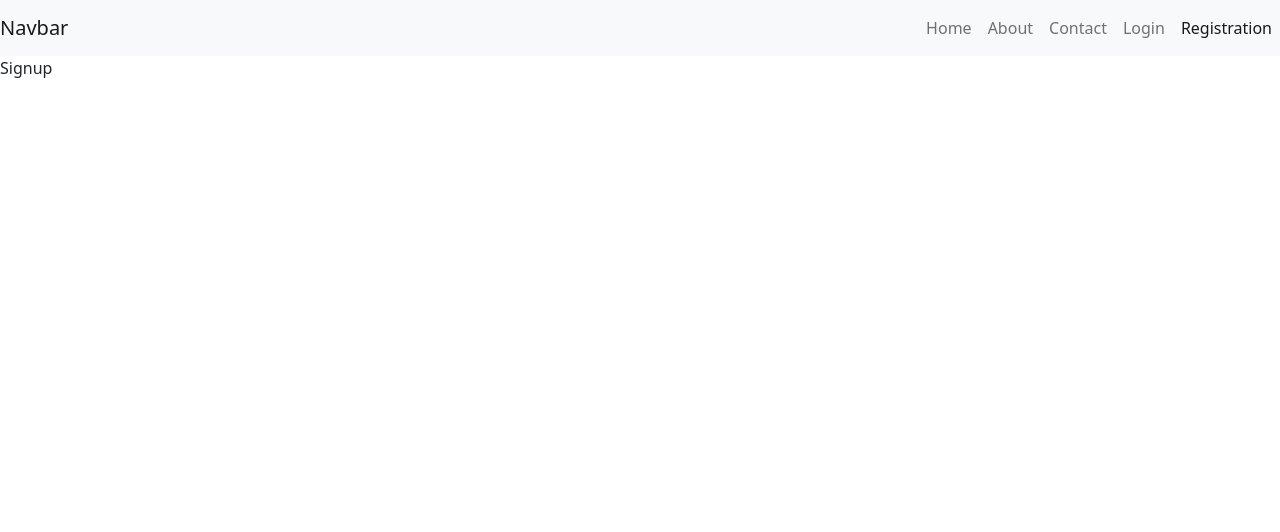
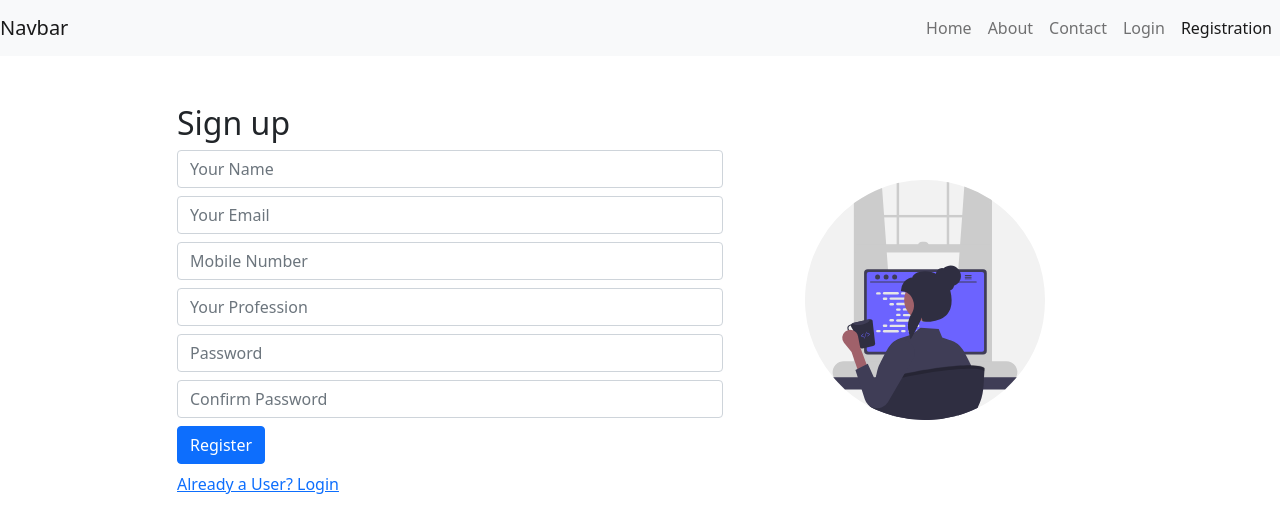
Before and after one commit to pratham022/MERN-CRUD, a React (Create React App) app in the folder client/: page /signup in a window 1280 px wide. Shown: the top 532 px of the page. Built offline with nearby package versions, Linux system fonts and the light colour scheme.

Commit message:
Create UI for Login and Signup Page

```diff
--- a/client/src/components/Login.js
+++ b/client/src/components/Login.js
@@ -1,9 +1,27 @@
 import React from 'react'
+import login_icon from '../images/login_icon.svg';
+import { NavLink } from 'react-router-dom'
 
 function Login() {
     return (
-        <div>
-            Login
+        <div className="container mt-5 ml-5">
+            <div class="row" style={{ display: "flex", justifyContent: "center", alignItems: "center" }}>
+                <div class="col-md-4" style={{ display: "flex", justifyContent: "center", alignItems: "center" }}>
+                    <img src={login_icon} style={{ height: "240px", width: "240px" }} />
+                </div>
+                <div class="col-md-6">
+                    <h2>Login</h2>
+                    <form>
+                        <input type="email" class="form-control mt-2" placeholder="Your Email" aria-label="Your Email" id="email" name="email"></input>
+                        <input type="password" class="form-control mt-2" placeholder="Password" aria-label="Password" id="password" name="password"></input>
+                        <button type="submit" class="btn btn-primary mt-2">Login</button>
+                        <div className="mt-2">
+                            <NavLink to="/signup">New User? Register</NavLink>
+                        </div>
+
+                    </form>
+                </div>
+            </div>
         </div>
     )
 }
--- a/client/src/components/Signup.js
+++ b/client/src/components/Signup.js
@@ -1,9 +1,31 @@
 import React from 'react'
+import { NavLink } from 'react-router-dom'
+import signup_icon from '../images/signup_icon.svg'
 
 function Signup() {
     return (
-        <div>
-            Signup
+        <div className="container mt-5 ml-5">
+            <div class="row" style={{ display: "flex", justifyContent: "center", alignItems: "center" }}>
+                <div class="col-md-6">
+                    <h2>Sign up</h2>
+                    <form>
+                        <input type="text" class="form-control mt-2" placeholder="Your Name" aria-label="Your Name" id="name" name="name"></input>
+                        <input type="email" class="form-control mt-2" placeholder="Your Email" aria-label="Your Email" id="email" name="email"></input>
+                        <input type="number" class="form-control mt-2" placeholder="Mobile Number" aria-label="Mobile Number" id="phone" name="phone"></input>
+                        <input type="text" class="form-control mt-2" placeholder="Your Profession" aria-label="Your Profession" id="profession" name="profession"></input>
+                        <input type="password" class="form-control mt-2" placeholder="Password" aria-label="Password" id="password" name="password"></input>
+                        <input type="password" class="form-control mt-2" placeholder="Confirm Password" aria-label="Confirm Password" id="cpassword" name="cpassword"></input>
+                        <button type="submit" class="btn btn-primary mt-2">Register</button>
+                        <div className="mt-2">
+                            <NavLink to="/login">Already a User? Login</NavLink>
+                        </div>
+
+                    </form>
+                </div>
+                <div class="col-md-4" style={{ display: "flex", justifyContent: "center", alignItems: "center" }}>
+                    <img src={signup_icon} style={{ height: "240px", width: "240px" }} />
+                </div>
+            </div>
         </div>
     )
 }
```
Also changed, not shown: client/src/images/login_icon.svg (added), client/src/images/signup_icon.svg (added).
